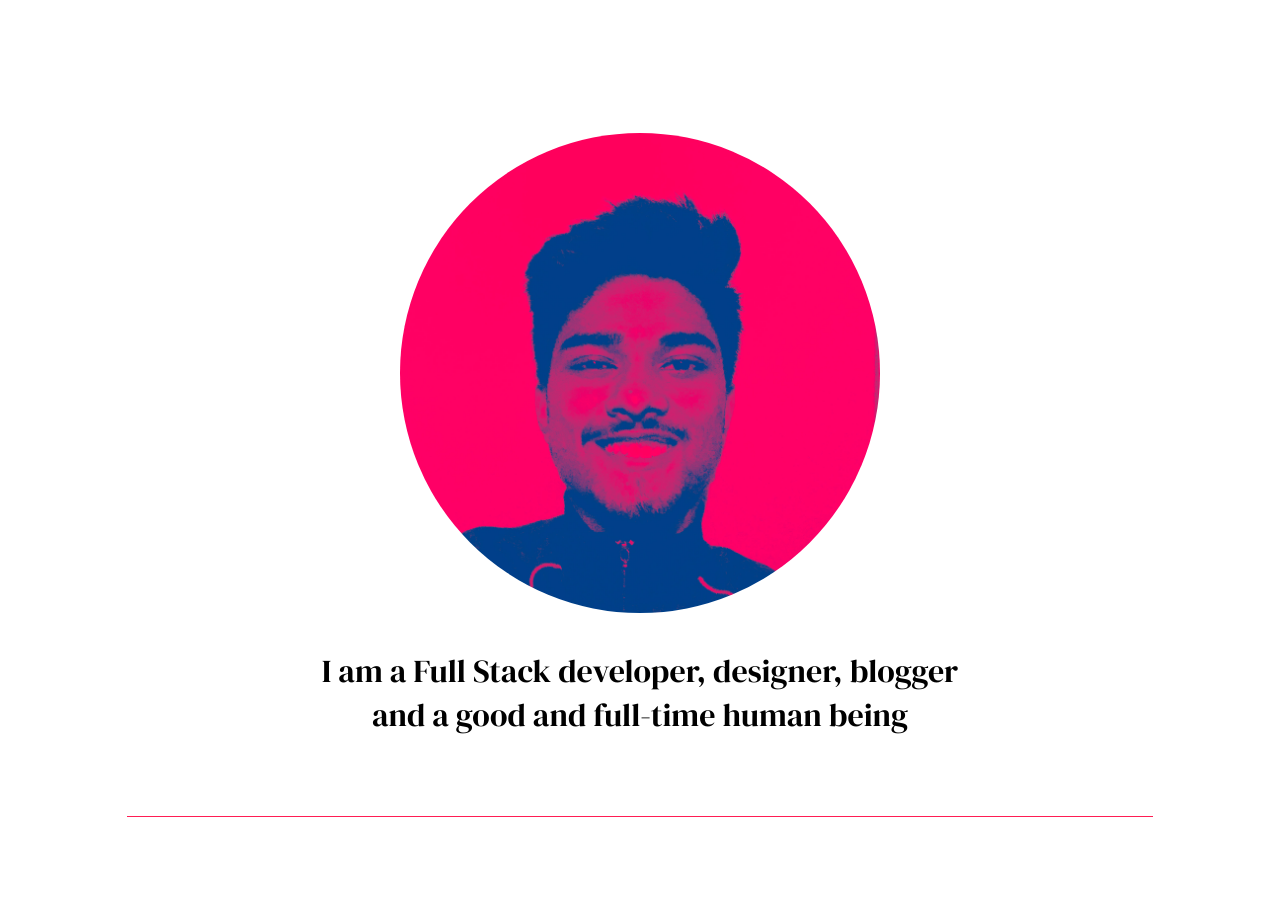
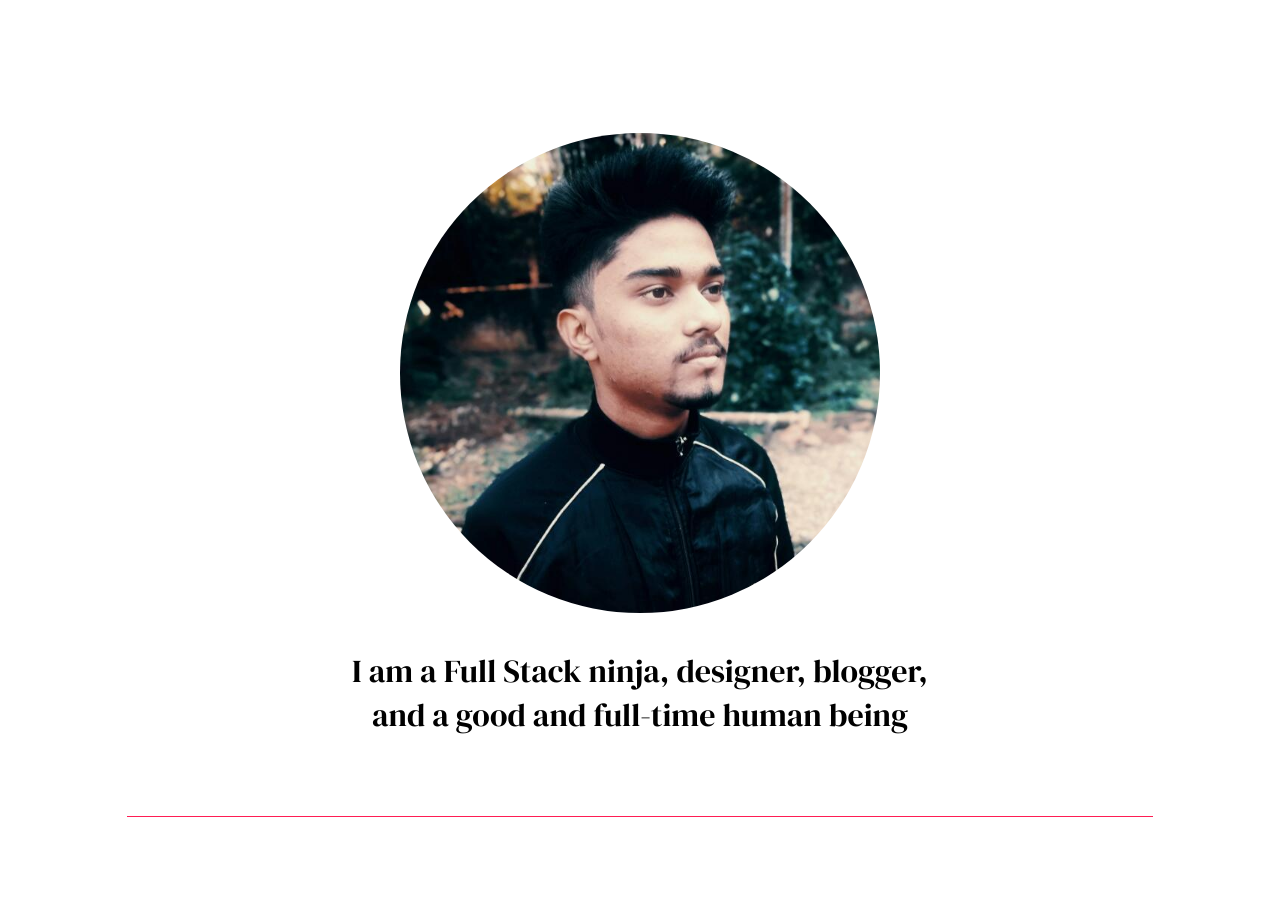
Before and after one commit to pixel-builds/portfolio, an Angular app: page / in a window 1280 px wide. Shown: the part 780-1700 px from the top of the page. Built offline with nearby package versions, Linux system fonts and the light colour scheme; a web font is replaced by a local one.

Commit message:
added some fancy stuff

```diff
--- a/src/app/home/home.component.html
+++ b/src/app/home/home.component.html
@@ -5,8 +5,8 @@
 </main>
 
 <section class="avatar-description">
-  <img src="../../assets/me.jpg" class="avatar">
-  <p class="text-2 quote">I am a Full Stack developer, designer, blogger <br class="thebr">  and a good and full-time human being</p>
+  <img src="../../assets/me.jpeg" class="avatar">
+  <p class="text-2 quote">I am a Full Stack ninja, designer, blogger, <br class="thebr">  and a good and full-time human being</p>
 </section>
 <hr color="#FF1D53" style="border-bottom: 1px; width: 80%;">
 <section class="description">
```
Also changed, not shown: src/assets/me.jpeg (added), src/assets/me2.jpg (renamed from src/assets/me.jpg).
